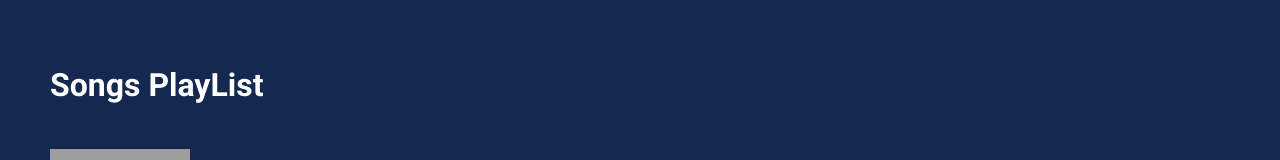
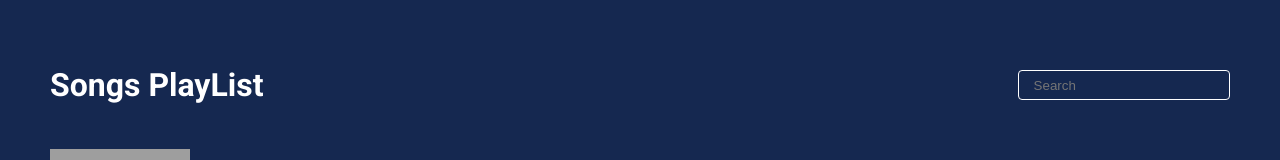
Before and after one commit to edlaaaaa/music-playlist, a React (Create React App) app: page / in a window 1280 px wide. Shown: the part 405-565 px from the top of the page. Built offline with nearby package versions, Linux system fonts and the light colour scheme; grey boxes are pictures that could not be loaded; a web font is replaced by a local one.

Commit message:
solution

```diff
--- a/src/components/MusicPlaylist/index.js
+++ b/src/components/MusicPlaylist/index.js
@@ -136,10 +136,10 @@ class MusicPlaylist extends Component {
         </ArtistBg>
         <PlayListContainer>
           <PlayListHeading>Songs PlayList</PlayListHeading>
-          <searchInput
+          <SearchInput
             type="search"
             value={searchInput}
-            placeholder="search"
+            placeholder="Search"
             onChange={this.onChangeSearchInput}
           />
         </PlayListContainer>
```
